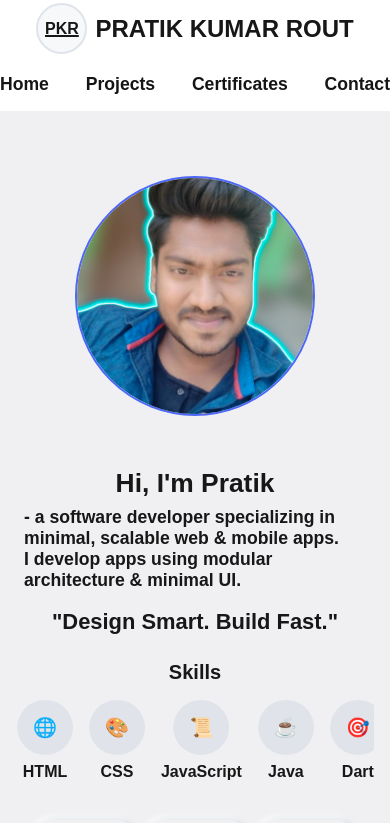
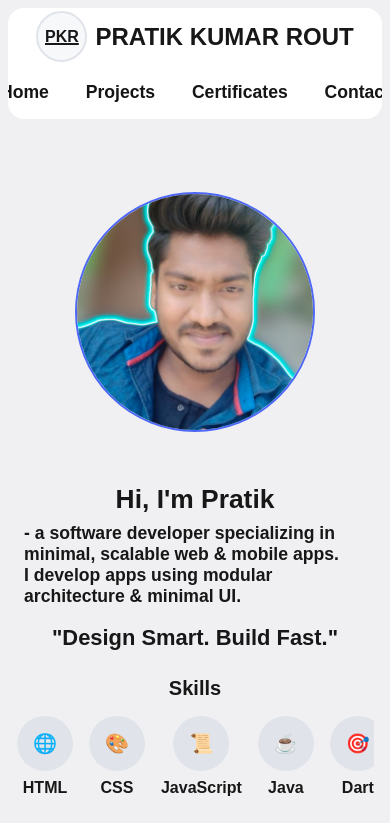
Before and after one commit to PratikKumarRout/Pratik-Kumar-Rout, a Next.js app: page / in a window 390 px wide. Shown: the top 823 px of the page. Built offline with nearby package versions, Linux system fonts and the light colour scheme.

Commit message:
style: change in header

```diff
--- a/src/app/components/Header.module.css
+++ b/src/app/components/Header.module.css
@@ -2,6 +2,8 @@
     display: flex;
     flex-direction: row;
     background-color: #ffffff;
+    margin: 0.5rem 1rem 0;
+    border-radius: 1.5rem;
 }
 
 .header_title {
@@ -76,6 +78,8 @@
     .header1 {
         flex-direction: column;
         overflow-x: hidden;
+        margin: 0.5rem;
+        border-radius: 1rem;
     }
 
     .header_title {
```
